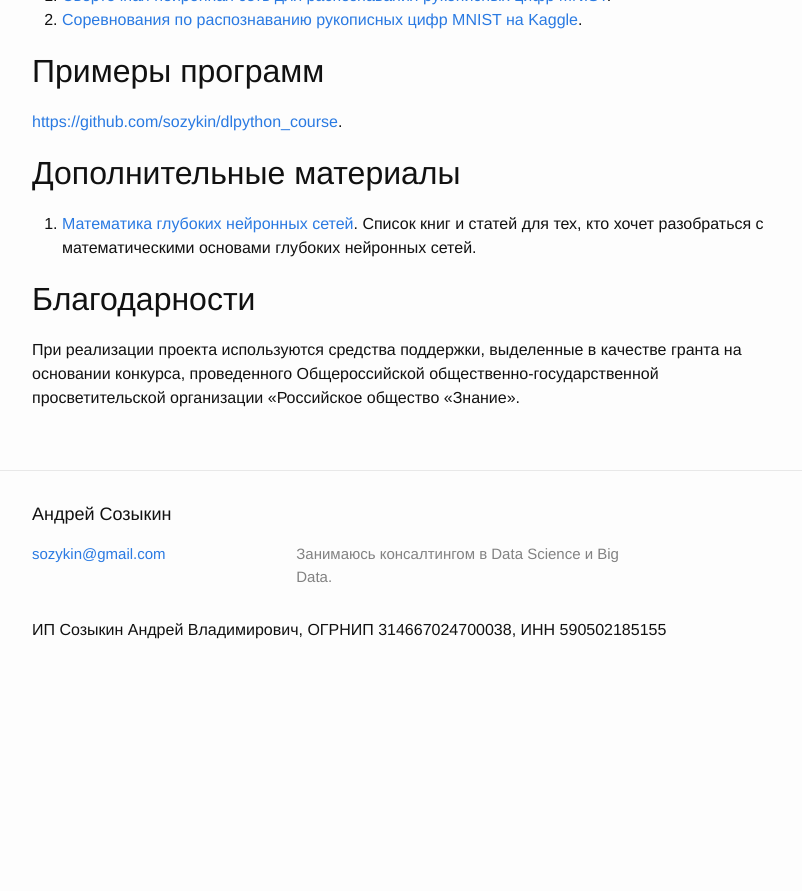
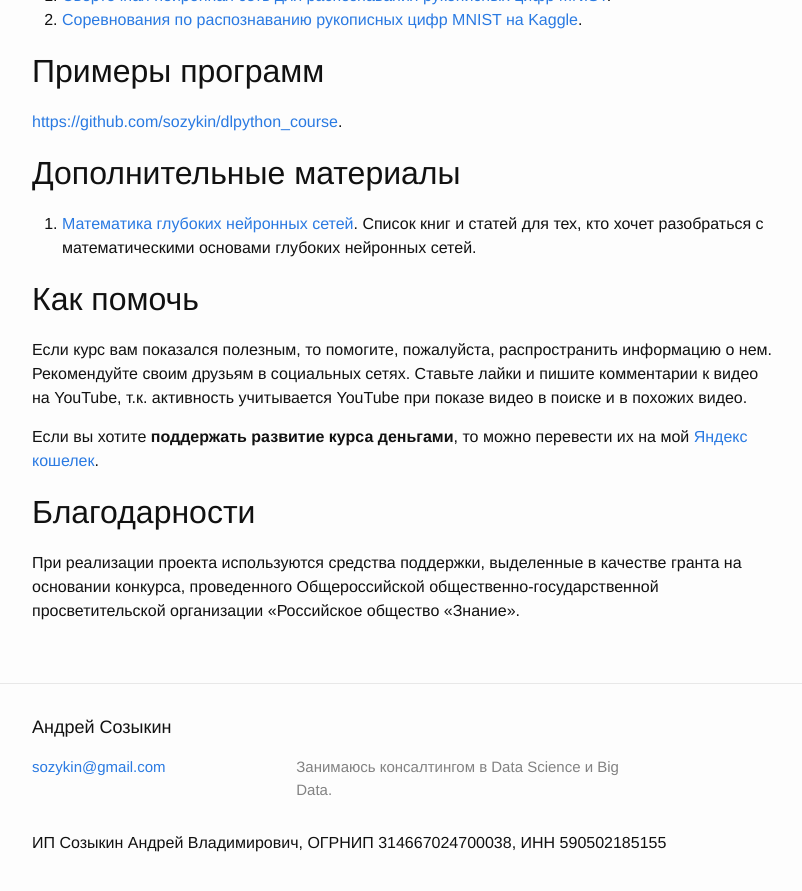
Before and after one commit to sozykin/asozykin.ru, a Jekyll site: the page built from _pages/courses/nnpython/nnpython.md, in a window 1280 px wide and 900 px high, scrolled down 2295 px. Shown: the top 891 px of the window, without its empty margins (238-1040 px from the left). Built offline with Jekyll 4.4.1, drawn with Linux system fonts in a browser that asks for light colours; comment, search, counter and statistics services are not loaded; before the commit the page ends 2982 px from its top, so only the background shows below that.

Commit message:
Donation for Courses

```diff
--- a/_pages/courses/nnpython/nnpython.md
+++ b/_pages/courses/nnpython/nnpython.md
@@ -78,6 +78,12 @@ permalink: /courses/nnpython
 
 1. [Математика глубоких нейронных сетей](/deep_learning/2017/08/31/Math-of-Deep-Learning.html). Список книг и статей для тех, кто хочет разобраться с математическими основами глубоких нейронных сетей.
 
+## Как помочь
+
+Если курс вам показался полезным, то помогите, пожалуйста, распространить информацию о нем. Рекомендуйте своим друзьям в социальных сетях. Ставьте лайки и пишите комментарии к видео на YouTube, т.к. активность учитывается YouTube при показе видео в поиске и в похожих видео.
+
+Если вы хотите **поддержать развитие курса деньгами**, то можно перевести их на мой [Яндекс кошелек](https://money.yandex.ru/to/410014298228017).
+
 ## Благодарности
 
 При реализации проекта используются средства поддержки, выделенные в качестве гранта на основании конкурса, проведенного Общероссийской общественно-государственной просветительской организации «Российское общество «Знание».
```
Also changed, not shown: _pages/networks_online.md (+3 -1 lines), _posts/2018-07-03-Donations-for-Courses.md (added, +12 -0 lines).
